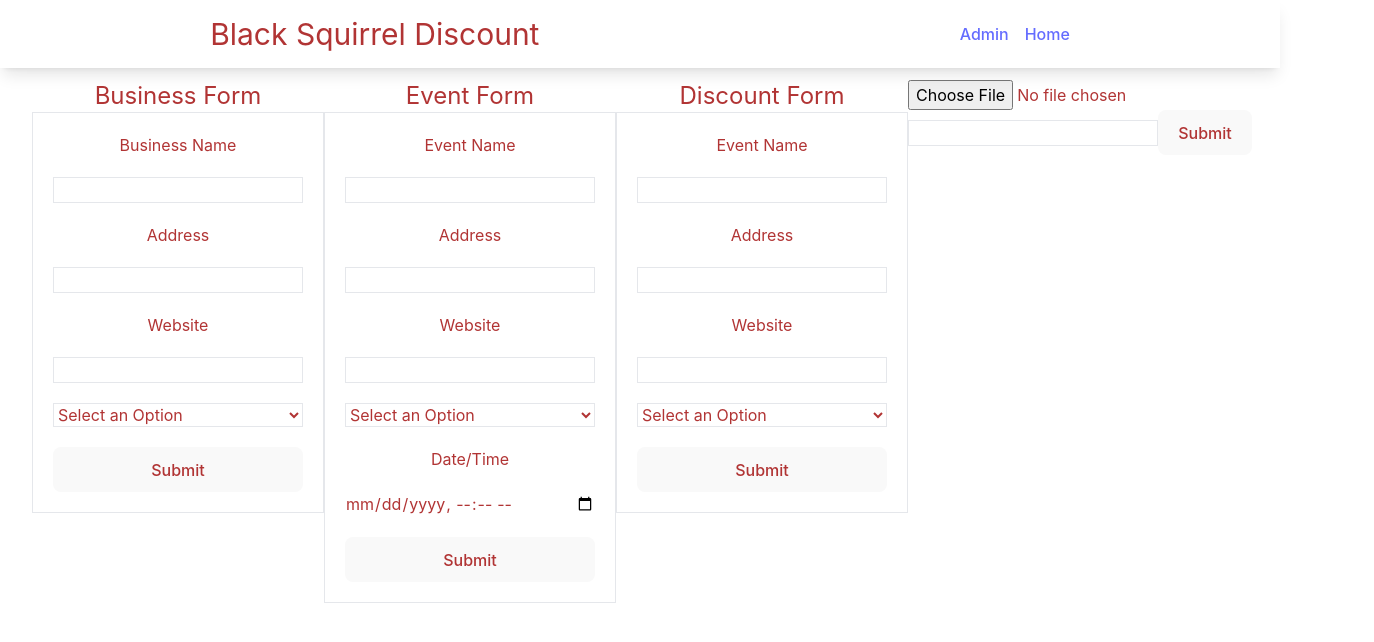
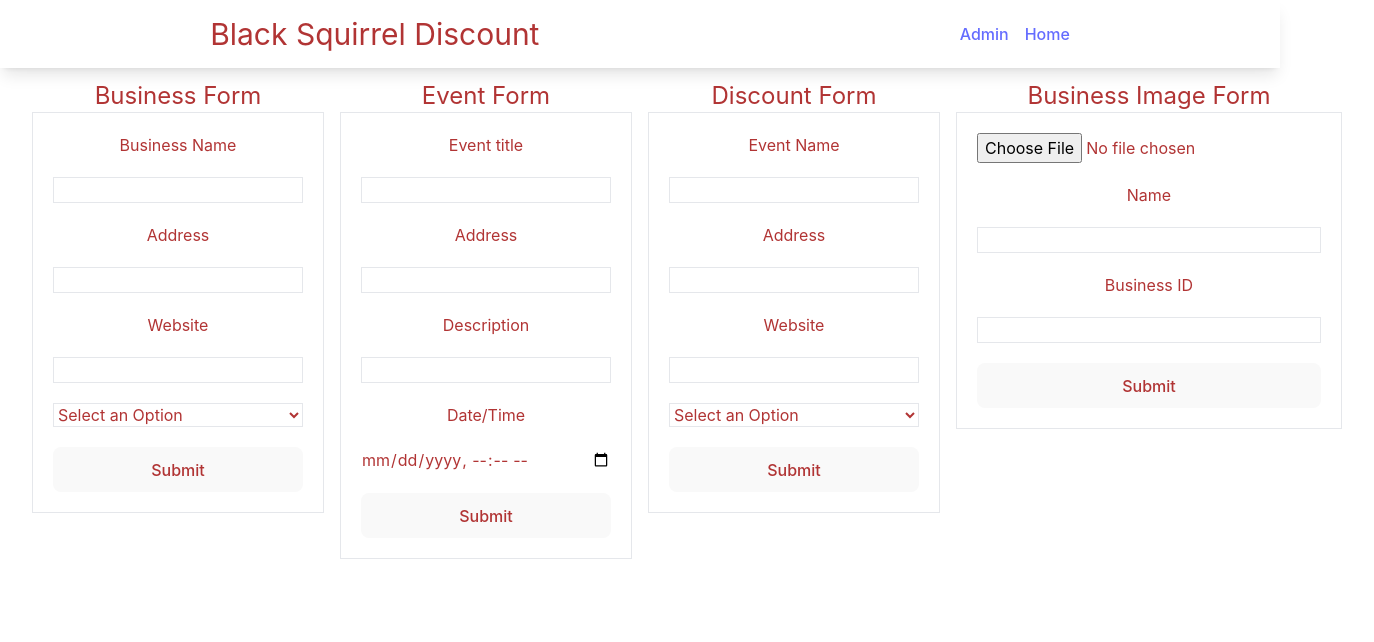
Before and after one commit to dbuck182/Ardmore-Frontend, a React (Vite) app: page /admin in a window 1280 px wide. Shown: the top 642 px of the page, 1374 px wide, since content can reach past the window. Built offline with nearby package versions, Linux system fonts and the light colour scheme.

Commit message:
Event form works now. Business pictures can be added too

```diff
--- a/src/Pages/AdminUpdate.jsx
+++ b/src/Pages/AdminUpdate.jsx
@@ -7,7 +7,8 @@ import { Input } from "postcss";
 const AdminUpdate = () => {
 
     const [formData, setFormData] = useState({name: '',address: '' ,website: '', type: ''})
-    const [imageFile, setImageFile] = useState({name: '', file: null})
+    const [imageFile, setImageFile] = useState({name: '', file: null, BusinessId: null})
+    const [eventForm, setEventForm] = useState({title: '', place: '', description: '', when_at: null})
     const handleSubmit = async (event) => {
 
         event.preventDefault()
@@ -25,15 +26,35 @@ const AdminUpdate = () => {
             console.error(error)
         }
     }
+
+    const handleSubmitEvent = async (event) => {
+        event.preventDefault()
+        console.log(eventForm)
+        try {
+            const data = await fetch("http://localhost:8080/api/event", {method: 'POST',
+            body: JSON.stringify(eventForm),
+        headers: {
+            "Content-type": "application/json"
+        }})
+
+        } catch (error) {
+            console.log(error)
+        }
+    }
     const handlePhotoSubmit = async (event) => {
         event.preventDefault()
         const formData = new FormData()
         formData.append("file", imageFile.file)
         formData.append("name", imageFile.name)
-        console.log(imageFile.file.size)
+        formData.append("BusinessId", parseInt(imageFile.BusinessId))
+        //console.log(imageFile.file.size)
+        console.log(imageFile)
         try {
             const data = await fetch("http://localhost:8080/api/photo/upload",{method: 'POST',
-                                body: formData,
+                               body: formData,
+                               headers: {
+                                "Host": "https://localhost:5173"
+                               }
                                 })
             const newData = await data.json()
             console.log(newData)
@@ -49,7 +70,10 @@ const AdminUpdate = () => {
         const target = event.target.files[0]
         setImageFile({...imageFile, file: event.target.files[0]})
     }
-
+    const handleChangeEvent = (event) => {
+        const {name, value} = event.target
+        setEventForm({...eventForm, [name]: value})
+    }
     const handleChange = (event) => {
         const {name, value} = event.target;
 
@@ -62,13 +86,13 @@ const AdminUpdate = () => {
     return (
         <div className="relative">
             <NavBar/>
-            <div className="flex flex-row justify-center align-center">
+            <div className="flex flex-row justify-center align-center grid-cols-4 gap-4 content-items-center">
 
             <div className="flex flex-col items-center mt-20">
                 <h2 className="text-2xl">Business Form</h2>
                 <form onSubmit={handleSubmit} className="flex flex-col space-y-5 border p-5" id="updateForm">
                     <label id="Bus-Name">Business Name</label>
-                        <input className="bg-white border" name="name" type="text" value={formData.BusName} onChange={handleChange}></input>
+                        <input className="bg-white border" name="name" type="text" value={formData.name} onChange={handleChange}></input>
                     <label id="address">Address</label>
                         <input className="bg-white border" name="address"type="text" value={formData.address} onChange={handleChange}></input>
                     <label id="website">Website</label>
@@ -84,34 +108,28 @@ const AdminUpdate = () => {
             </div>
             <div className="flex flex-col items-center mt-20">
                 <h2 className="text-2xl">Event Form</h2>
-                <form onSubmit={handleSubmit} className="flex flex-col space-y-5 border p-5" id="EventForm">
-                    <label id="Event-Name">Event Name</label>
-                        <input className="bg-white border" name="name" type="text" value={formData.BusName} onChange={handleChange}></input>
+                <form onSubmit={handleSubmitEvent} className="flex flex-col space-y-5 border p-5" id="EventForm">
+                    <label id="Event-Name">Event title</label>
+                        <input className="bg-white border" name="title" type="text" value={eventForm.title} onChange={handleChangeEvent}></input>
                     <label id="address">Address</label>
-                        <input className="bg-white border" name="address"type="text" value={formData.address} onChange={handleChange}></input>
-                    <label id="website">Website</label>
-                        <input className="bg-white border" type="text" name="website" value={formData.website} onChange={handleChange}></input>
-                    <select className="bg-white border" value={formData.type} name="type" onChange={handleChange}>
-                        <option>Select an Option</option>
-                        <option value="FOOD">Food</option>
-                        <option value="RETAIL">Retail</option>
-                        <option value="HEALTHBEAUTY">Health & Beauty</option>
-                    </select>
+                        <input className="bg-white border" name="place"type="text" value={eventForm.place} onChange={handleChangeEvent}></input>
+                    <label id="website">Description</label>
+                        <input className="bg-white border" type="text" name="description" value={eventForm.description} onChange={handleChangeEvent}></input>
                     <label>Date/Time</label>
-                    <input id="event-time" type="datetime-local"></input>
+                        <input id="event-time" type="datetime-local" name="when_at" value={eventForm.when_at} className="bg-white" onChange={handleChangeEvent}></input>
                     <button type="submit">Submit</button>
                 </form>
             </div>
             <div className="flex flex-col items-center mt-20">
                 <h2 className="text-2xl">Discount Form</h2>
-                <form onSubmit={handleSubmit} className="flex flex-col space-y-5 border p-5" id="EventForm">
+                <form onSubmit={handleSubmitEvent} className="flex flex-col space-y-5 border p-5" id="EventForm">
                     <label id="Event-Name">Event Name</label>
-                        <input className="bg-white border" name="name" type="text" value={formData.BusName} onChange={handleChange}></input>
+                        <input className="bg-white border" name="name" type="text" value={formData.BusName} onChange={handleChangeEvent}></input>
                     <label id="address">Address</label>
-                        <input className="bg-white border" name="address"type="text" value={formData.address} onChange={handleChange}></input>
+                        <input className="bg-white border" name="address"type="text" value={formData.address} onChange={handleChangeEvent}></input>
                     <label id="website">Website</label>
-                        <input className="bg-white border" type="text" name="website" value={formData.website} onChange={handleChange}></input>
-                    <select className="bg-white border" value={formData.type} name="type" onChange={handleChange}>
+                        <input className="bg-white border" type="text" name="website" value={formData.website} onChange={handleChangeEvent}></input>
+                    <select className="bg-white border" value={formData.type} name="type" onChange={handleChangeEvent}>
                         <option>Select an Option</option>
                         <option value="FOOD">Food</option>
                         <option value="RETAIL">Retail</option>
@@ -121,11 +139,13 @@ const AdminUpdate = () => {
                 </form>
             </div>
             <div className="flex flex-col items-center mt-20">
-                <form onSubmit={handlePhotoSubmit}>
+            <h2 className="text-2xl">Business Image Form</h2>
+                <form onSubmit={handlePhotoSubmit} className="flex flex-col space-y-5 border p-5">
                     <input type="file" name="file" onChange={handleImageChange}></input>
-                    <label id="file"></label>
+                    <label id="name">Name</label>
                     <input className="bg-white border"type="text" name="name" onChange={handleNameChange}></input>
-
+                    <label id="BusinessId">Business ID</label>
+                    <input className="bg-white border" type="number" name="BusinessId" onChange={handleNameChange}></input>
                     <button type="submit">Submit</button>
                 </form>
             </div>
--- a/src/components/BusinessCard.jsx
+++ b/src/components/BusinessCard.jsx
@@ -1,18 +1,25 @@
-import React from "react"
+import React, { useEffect } from "react"
 import { useState } from "react";
 import DiscountDropdown from "./DiscountDropdown";
 import BlackSquirrelDiscount from '../assets/BlackSquirrelDiscount.png'
 const BusinessCard = (props) => {
     const [shown, setShown] = useState(false);
+    const [image, setImage] = useState(BlackSquirrelDiscount)
     console.log(props.business.id)
     console.log("here is the id")
     const toggleShown = () => {
         setShown(prevShown => !prevShown)
     }
+    useEffect(() => {
+        if (props.business.image != null){
+            setImage(props.business.image)
+        }
+    }, [])
+
     return (
         <div>
         <div onClick={toggleShown}className="border border-slate-300 hover:border-slate-400 text-base flex flex-col grid justify-items-center">
-            <img className='flex-1 w-64' src={BlackSquirrelDiscount}></img>
+            <img className='flex-1 w-64 h-64' src={image}></img>
             <h2 className="text-slate-900 flex-1">{props.business.name}</h2>
             <h3 className="text-slate-800">{props.business.address}</h3>
         </div>
```
